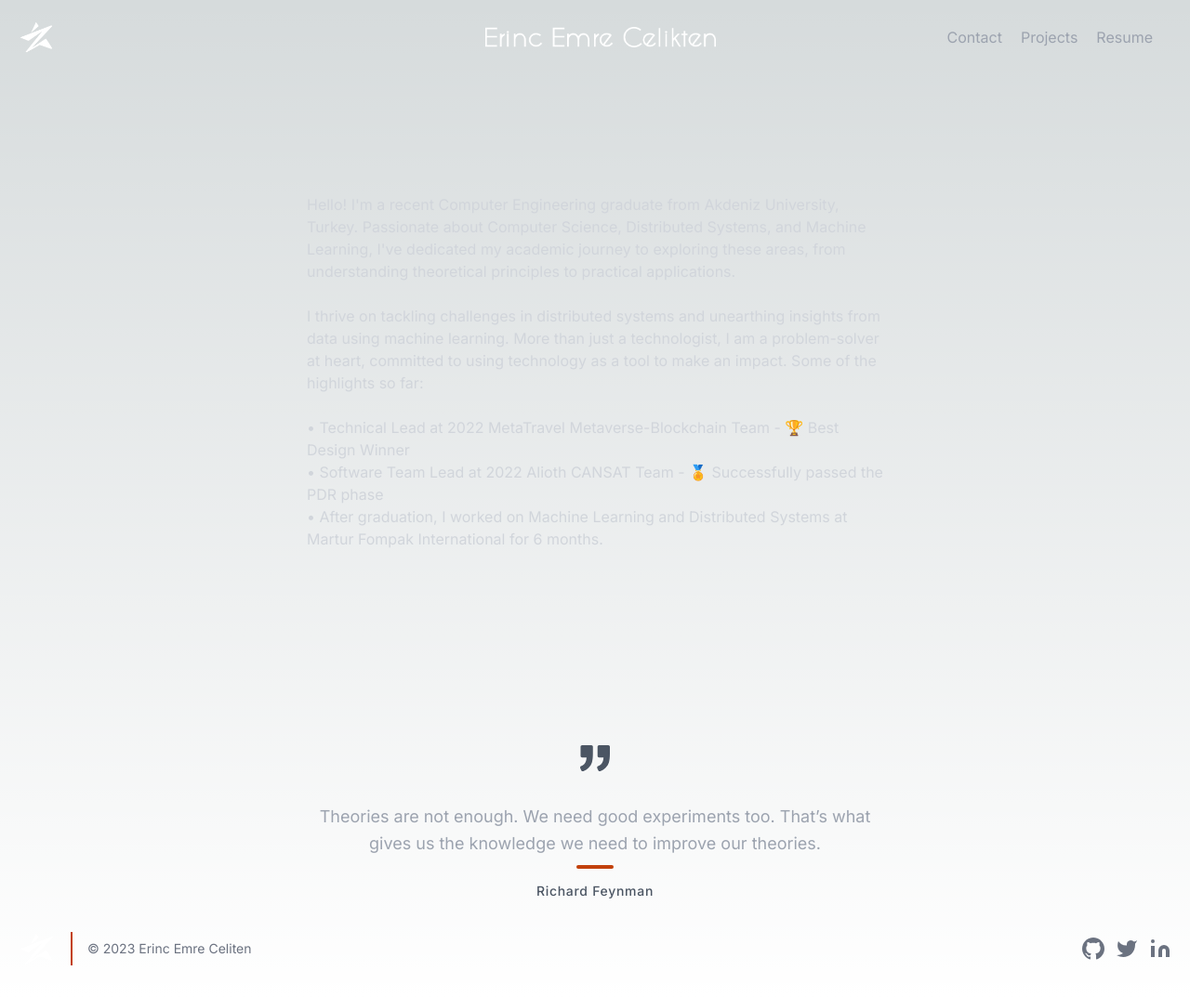
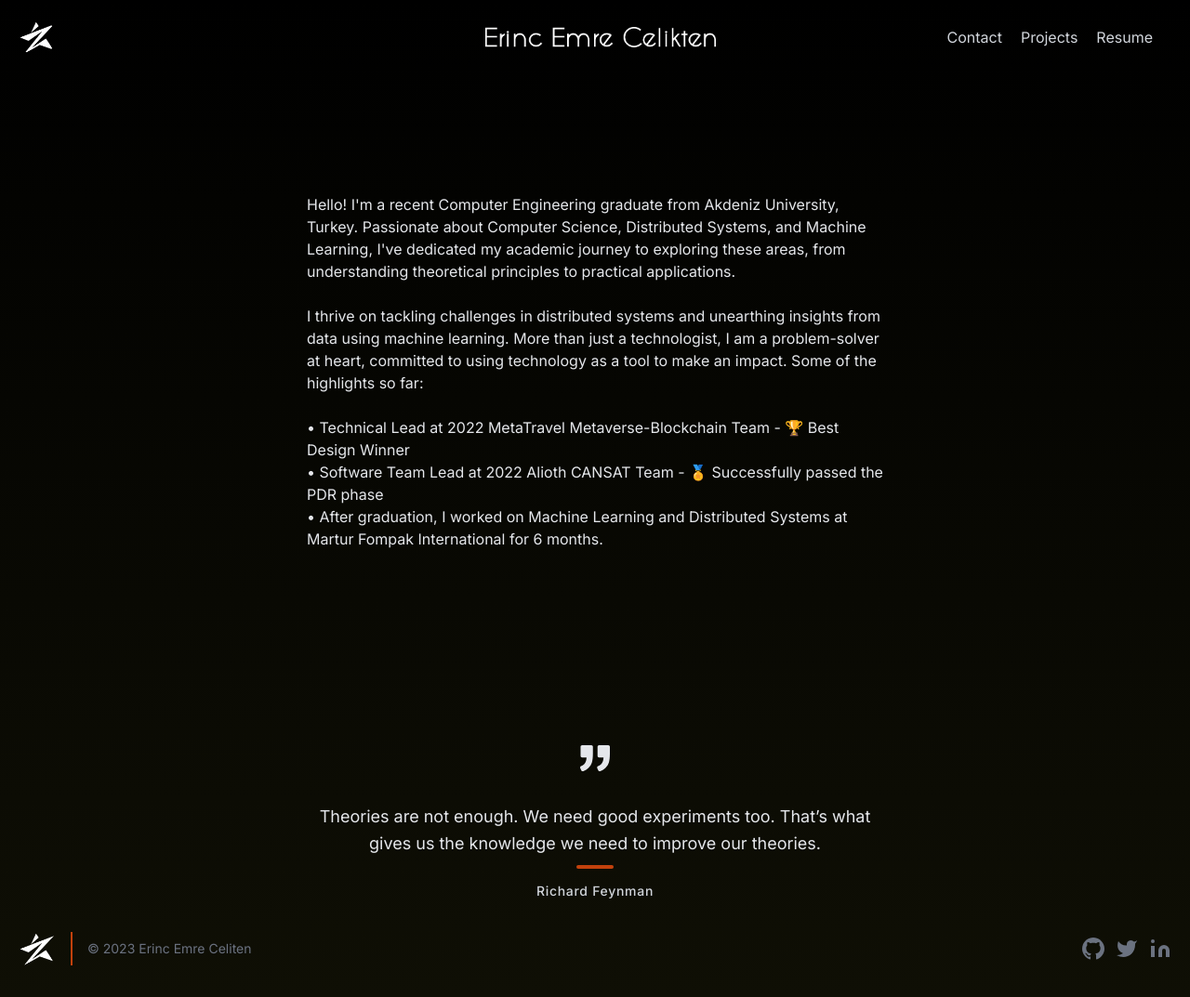
Before and after one commit to erinc-emre/erinc-emre.com, a Next.js app: page / in a window 1280 px wide. Shown: the whole page at 93% size. Built offline with nearby package versions, Linux system fonts and the light colour scheme.

Commit message:
background color bug fixed

```diff
--- a/src/app/globals.css
+++ b/src/app/globals.css
@@ -4,8 +4,8 @@
 
 :root {
   --foreground-rgb: 0, 0, 0;
-  --background-start-rgb: 214, 219, 220;
-  --background-end-rgb: 255, 255, 255;
+  --background-start-rgb: 0, 0, 0;
+  --background-end-rgb: 15, 15, 5;
 }
 
 @media (prefers-color-scheme: dark) {
@@ -18,7 +18,6 @@
 
 body {
   color: rgb(var(--foreground-rgb));
-  background-color: black; /* Modified line */
   background: linear-gradient(
       to bottom,
       transparent,
--- a/src/app/page.js
+++ b/src/app/page.js
@@ -8,7 +8,7 @@ export default function Home() {
     <>
       <HeaderComponent />
       <main className="">
-        <section class="text-gray-300 body-font">
+        <section class="text-gray-200 body-font">
           <div class="container px-5 pt-32 mx-auto">
             <div class="xl:w-1/2 lg:w-3/4 w-full mx-auto ">
               <p>
@@ -49,13 +49,13 @@ export default function Home() {
             </div>
           </div>
         </section>
-        <section class="text-gray-400 body-font">
+        <section class="text-gray-200 body-font">
           <div class="container px-5 pt-52 mx-auto">
             <div class="xl:w-1/2 lg:w-3/4 w-full mx-auto text-center">
               <svg
                 xmlns="http://www.w3.org/2000/svg"
                 fill="currentColor"
-                class="inline-block w-8 h-8 text-gray-600 mb-8"
+                class="inline-block w-8 h-8 text-gray-200 mb-8"
                 viewBox="0 0 975.036 975.036"
               >
                 <path d="M925.036 57.197h-304c-27.6 0-50 22.4-50 50v304c0 27.601 22.4 50 50 50h145.5c-1.9 79.601-20.4 143.3-55.4 191.2-27.6 37.8-69.399 69.1-125.3 93.8-25.7 11.3-36.8 41.7-24.8 67.101l36 76c11.6 24.399 40.3 35.1 65.1 24.399 66.2-28.6 122.101-64.8 167.7-108.8 55.601-53.7 93.7-114.3 114.3-181.9 20.601-67.6 30.9-159.8 30.9-276.8v-239c0-27.599-22.401-50-50-50zM106.036 913.497c65.4-28.5 121-64.699 166.9-108.6 56.1-53.7 94.4-114.1 115-181.2 20.6-67.1 30.899-159.6 30.899-277.5v-239c0-27.6-22.399-50-50-50h-304c-27.6 0-50 22.4-50 50v304c0 27.601 22.4 50 50 50h145.5c-1.9 79.601-20.4 143.3-55.4 191.2-27.6 37.8-69.4 69.1-125.3 93.8-25.7 11.3-36.8 41.7-24.8 67.101l35.9 75.8c11.601 24.399 40.501 35.2 65.301 24.399z"></path>
@@ -65,7 +65,7 @@ export default function Home() {
                 what gives us the knowledge we need to improve our theories.
               </p>
               <span class="inline-block h-1 w-10 rounded bg-orange-700 mt-2 mb-2"></span>
-              <h2 class="text-gray-600 font-medium title-font tracking-wider text-sm">
+              <h2 class="text-gray-300 font-medium title-font tracking-wider text-sm">
                 Richard Feynman
               </h2>
             </div>
--- a/src/components/header.js
+++ b/src/components/header.js
@@ -5,7 +5,7 @@ import Link from "next/link";
 
 function HeaderComponent() {
   return (
-    <header class="text-gray-400 body-font">
+    <header class="text-gray-300 body-font">
       <div class="container mx-auto flex flex-wrap p-5 flex-col md:flex-row items-center">
         <div class="flex lg:w-2/5 flex-wrap items-center text-base md:ml-auto">
           <Link href="/">
```
